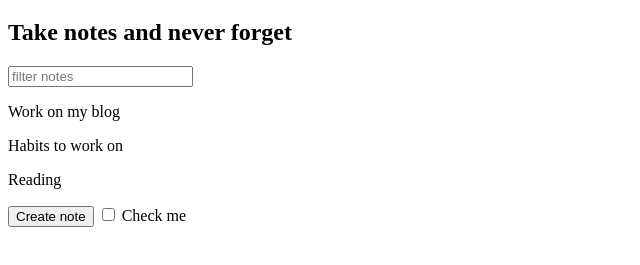
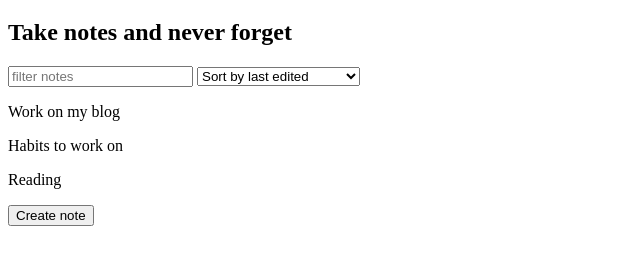
Before and after one commit to mahaliahr/modern-js-bootcamp, a plain HTML site: page notes-app/index.html in a window 1280 px wide. Shown: the part 61-326 px from the top of the page, without its empty margins (0-640 px from the left). Drawn offline with Linux system fonts and the light colour scheme.

Commit message:
introduction to using dropdown menus in the browser

```diff
--- a/notes-app/index.html
+++ b/notes-app/index.html
@@ -8,12 +8,13 @@
         <h1>Notes app</h1>
         <h2>Take notes and never forget</h2>
         <input id="search-text" placeholder="filter notes">
+        <select id="filter-by">
+            <option value="byEdited">Sort by last edited </option>
+            <option value="byCreated">Sort by recently created </option>
+            <option value="alphabetical">Sort alphabetically </option>
+        </select>
         <div id ='notes'></div>
         <button id="create-note">Create note</button>
-
-        <label>
-            <input id="for-fun" type="checkbox"> Check me
-        </label>
         <script src="notes-app.js"></script>
     </body>
 </html>
--- a/notes-app/notes-app.js
+++ b/notes-app/notes-app.js
@@ -38,6 +38,6 @@ document.querySelector('#search-text').addEventListener('input', function(e) {
     renderNotes(notes, filters)
 })
 
-document.querySelector('#for-fun').addEventListener('change', function(e) {
-    console.log(e.target.checked)
+document.querySelector('#filter-by').addEventListener('change', function(e){
+    console.log(e.target.value)
 })
```
